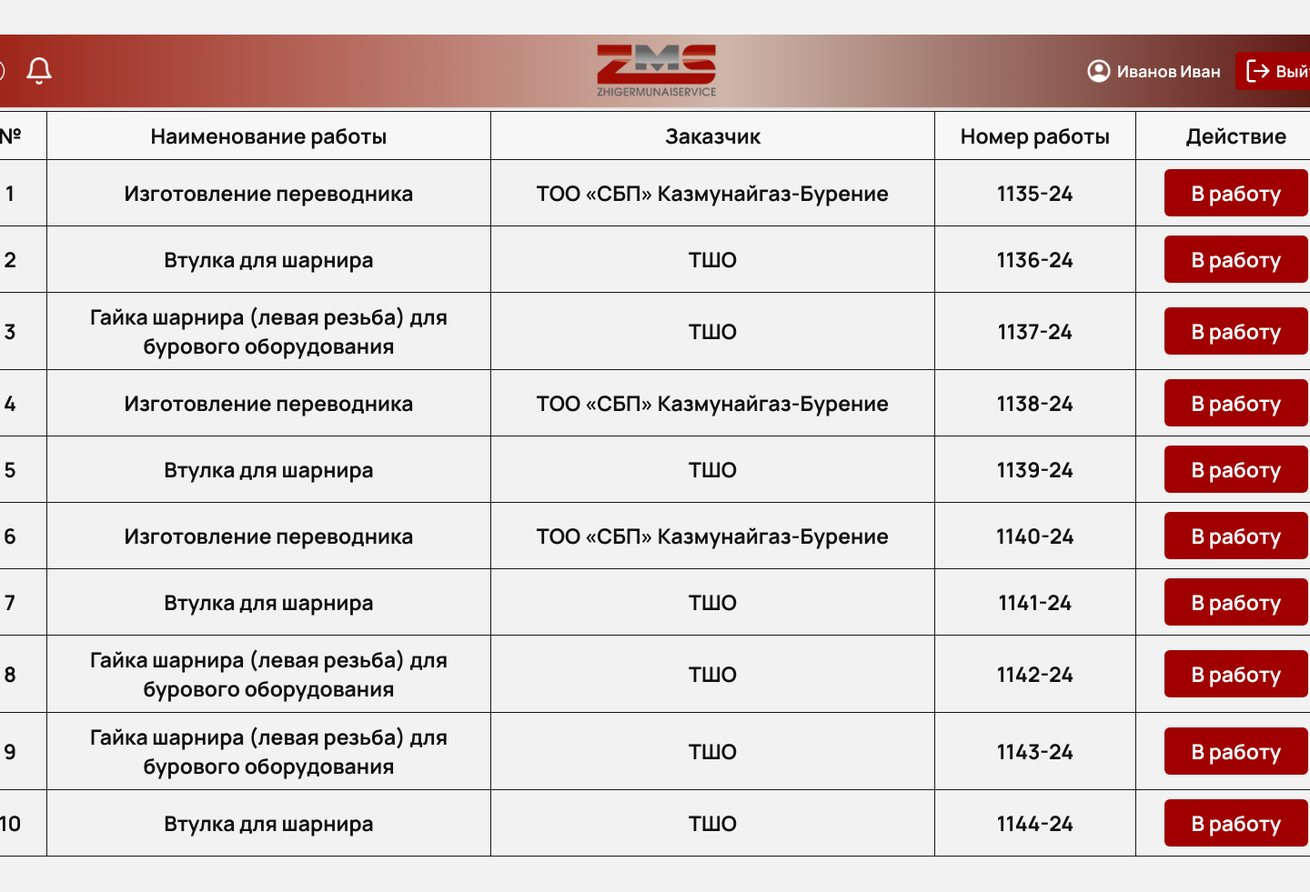
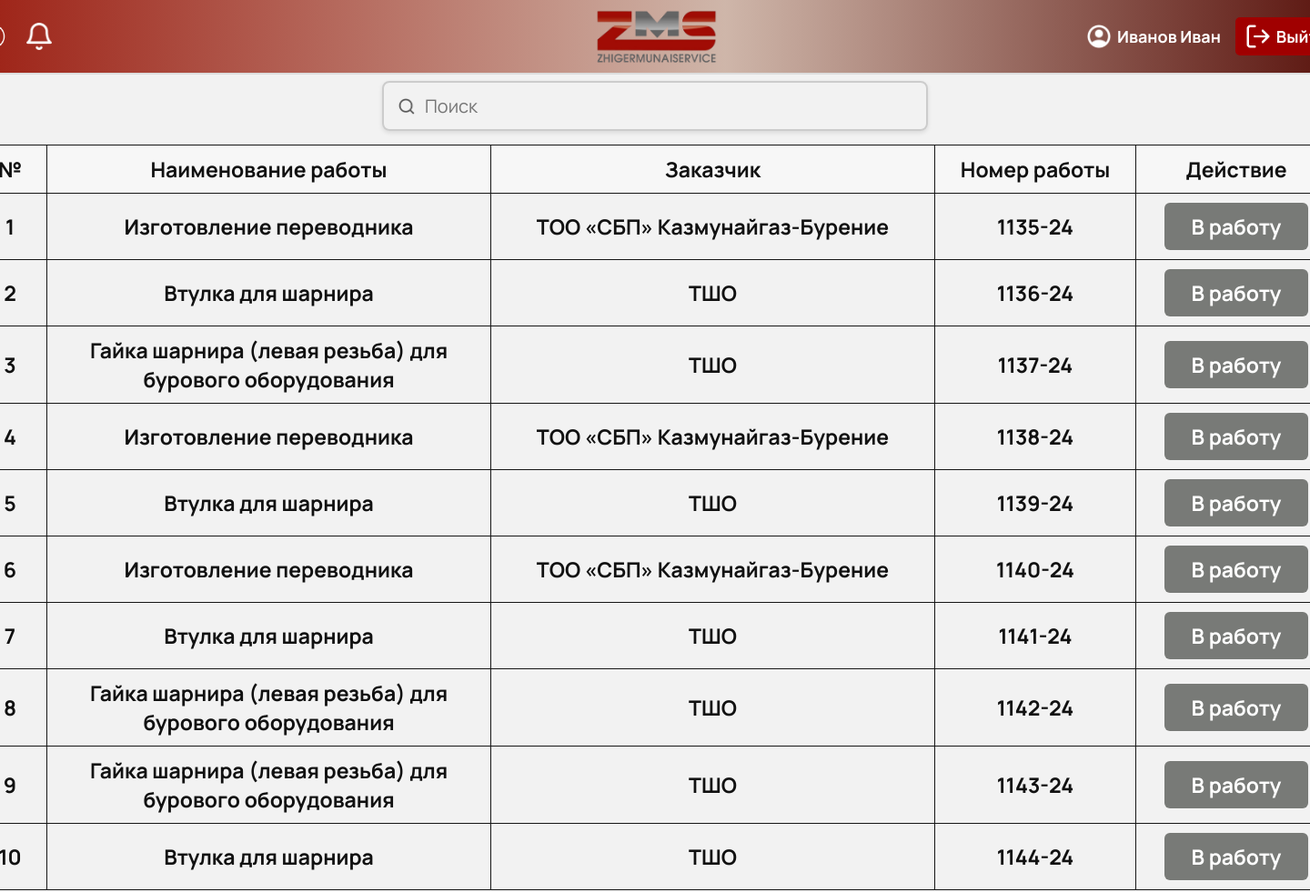
Before and after one commit to Altyn-moon/ZMS-project, a FastAPI app: page /dashboard in a window 1440 px wide; the page is wider, and only the part inside the window is pictured. Shown: that part at 91% size. Run offline with FastAPI, Linux system fonts and the light colour scheme.

Commit message:
поиск

```diff
--- a/app/templates/dashboard.html
+++ b/app/templates/dashboard.html
@@ -32,6 +32,40 @@
             padding: 2px;
             overflow-x: auto;
         }
+
+        .search-container {
+    display: flex;
+    justify-content: center;
+    margin-bottom: 5px;
+    margin-top: 5px;
+    position: relative; /* Чтобы иконка была внутри поля */
+}
+
+.search-input {
+    width: 600px;
+    padding: 12px 12px 12px 45px; /* теперь отступ слева под иконку */
+    font-size: 20px;
+    border-radius: 8px;
+    border: 2px solid #ccc;
+    box-shadow: 0 2px 5px rgba(0, 0, 0, 0.1);
+
+    background-image: url('/static/Search.png');
+    background-repeat: no-repeat;
+    background-position: left 15px center;
+    background-size: 20px 20px;
+    color: #111; /* <-- вот это добавляет тёмный текст */
+}
+
+
+.search-icon {
+    position: absolute;
+    right: 12px; /* Отступ от правой стороны */
+    top: 50%;
+    transform: translateY(-50%); /* Центрируем по вертикали */
+    width: 20px; /* Размер иконки */
+    height: 20px;
+    pointer-events: none; /* Иконка не мешает взаимодействовать с полем */
+}
 
         .table-container {
             width: 100%;
@@ -73,7 +107,7 @@
         }
 
         .btn-start {
-            background-color: #a00000;
+            background-color: #787A77;
             color: white;
             padding: 10px 30px;
             border: none;
@@ -225,6 +259,11 @@
     </div>
 
     <main class="main-content">
+        <div class="search-container">
+            <input type="text" class="search-input" placeholder="Поиск">
+        </div>
+
+        </div>
         <div class="container" class="table-container">
             <table class="work-table">
                 <thead>
```
Also changed, not shown: app/static/Search.png (added).
